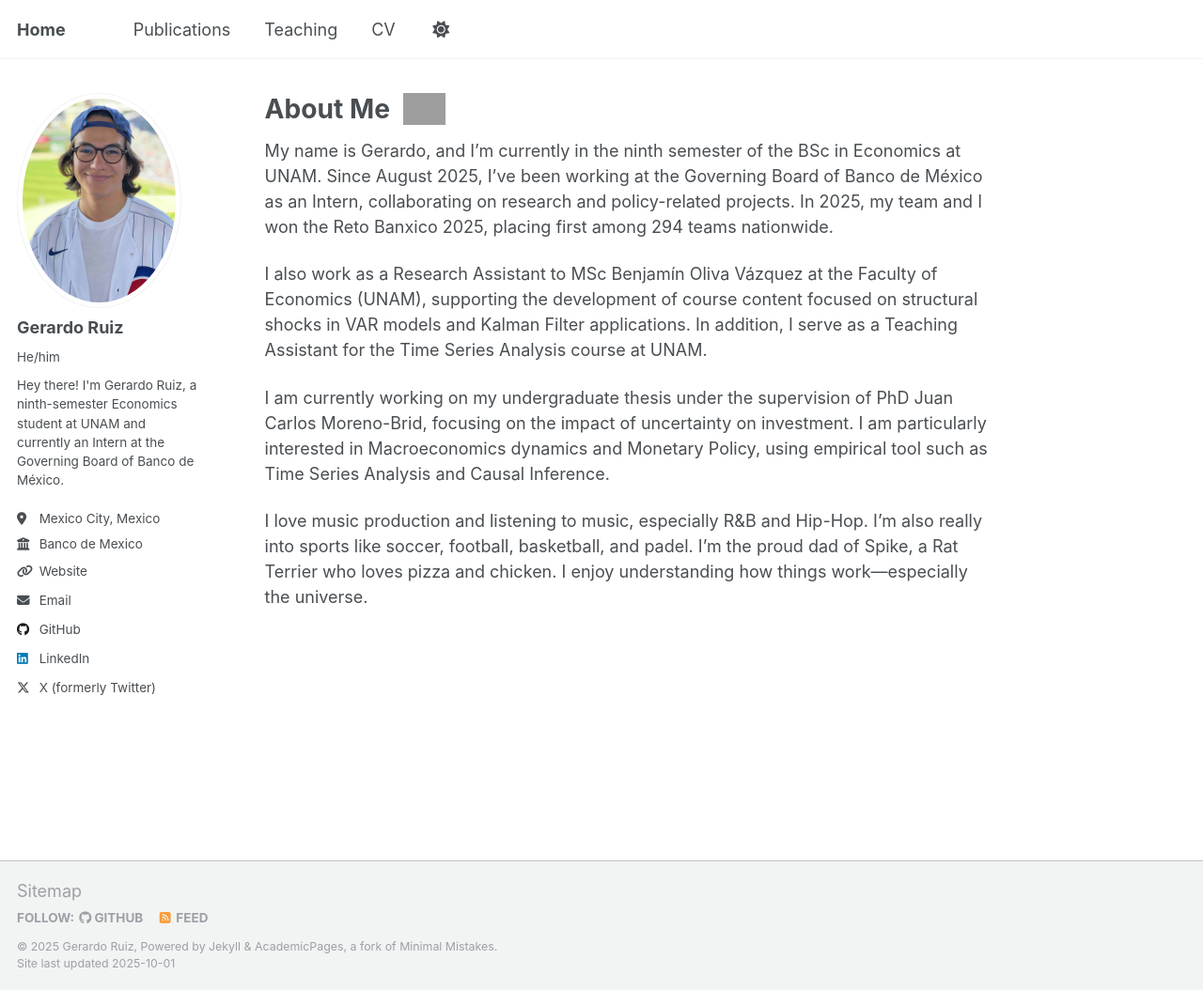
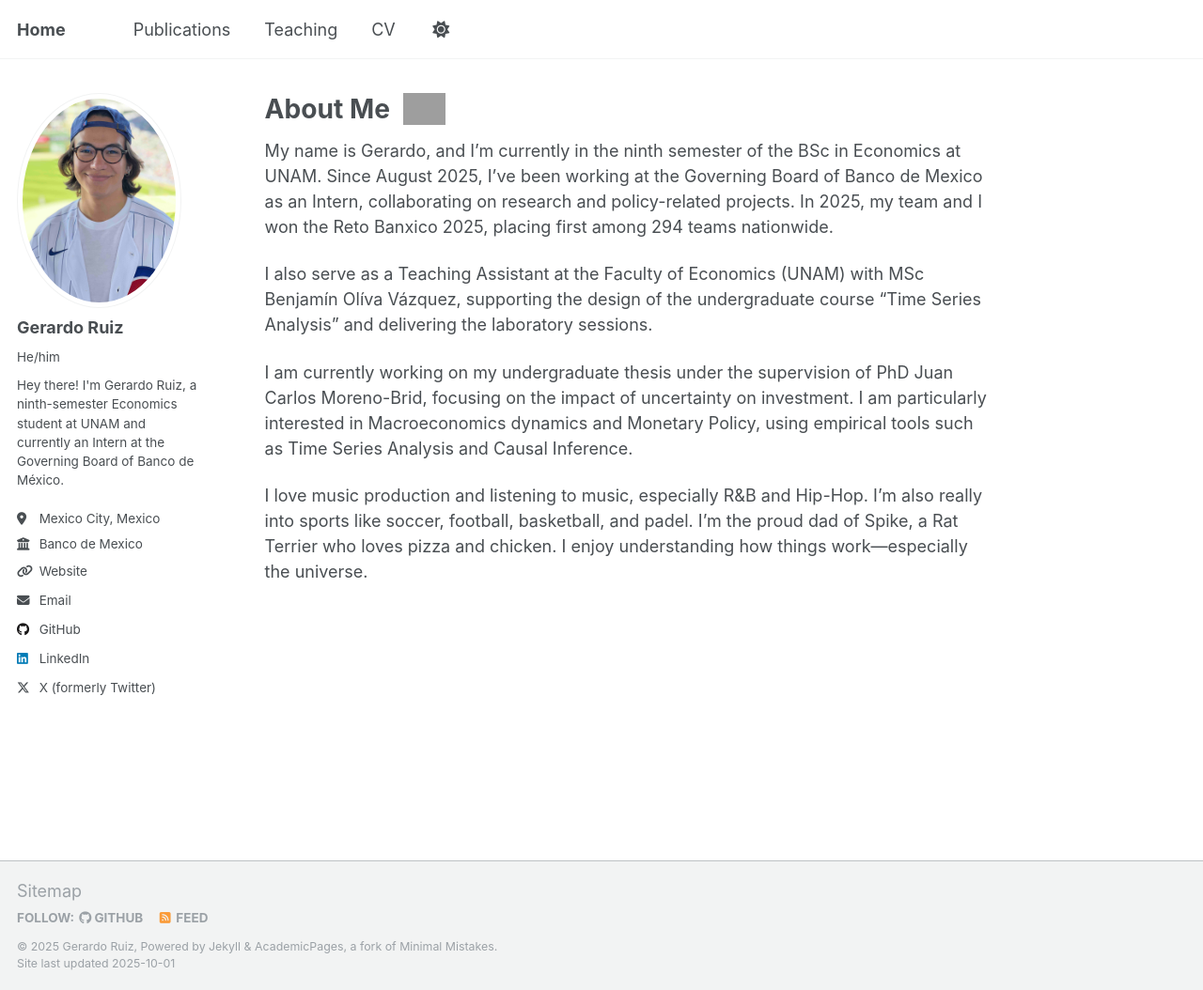
Before and after one commit to gerardorglz/gerardorglz.github.io, a Jekyll site: the page built from _pages/about.md, in a window 1280 px wide and 1054 px high. Shown: the whole window at 94% size. Built offline with Jekyll 4.4.1, drawn with Linux system fonts in a browser that asks for light colours; grey boxes are pictures that could not be loaded.

Commit message:
30/09/2025

```diff
--- a/_pages/about.md
+++ b/_pages/about.md
@@ -7,10 +7,10 @@ redirect_from:
   - /about.html
 ---
 
-My name is Gerardo, and I'm currently in the ninth semester of the BSc in Economics at UNAM. Since August 2025, I've been working at the Governing Board of Banco de México as an Intern, collaborating on research and policy-related projects. In 2025, my team and I won the Reto Banxico 2025, placing first among 294 teams nationwide.
+My name is Gerardo, and I'm currently in the ninth semester of the BSc in Economics at UNAM. Since August 2025, I've been working at the Governing Board of Banco de Mexico as an Intern, collaborating on research and policy-related projects. In 2025, my team and I won the Reto Banxico 2025, placing first among 294 teams nationwide.
 
-I also work as a Research Assistant to MSc Benjamín Oliva Vázquez at the Faculty of Economics (UNAM), supporting the development of course content focused on structural shocks in VAR models and Kalman Filter applications. In addition, I serve as a Teaching Assistant for the Time Series Analysis course at UNAM.
+I also serve as a Teaching Assistant at the Faculty of Economics (UNAM) with MSc Benjamín Olíva Vázquez, supporting the design of the undergraduate course "Time Series Analysis" and delivering the laboratory sessions.
 
-I am currently working on my undergraduate thesis under the supervision of PhD Juan Carlos Moreno-Brid, focusing on the impact of uncertainty on investment. I am particularly interested in Macroeconomics dynamics and Monetary Policy, using empirical tool such as Time Series Analysis and Causal Inference.
+I am currently working on my undergraduate thesis under the supervision of PhD Juan Carlos Moreno-Brid, focusing on the impact of uncertainty on investment. I am particularly interested in Macroeconomics dynamics and Monetary Policy, using empirical tools such as Time Series Analysis and Causal Inference.
 
 I love music production and listening to music, especially R&B and Hip-Hop. I’m also really into sports like soccer, football, basketball, and padel. I'm the proud dad of Spike, a Rat Terrier who loves pizza and chicken. I enjoy understanding how things work—especially the universe.
```
Also changed, not shown: _teaching/2014-spring-teaching-1.md (+1 -1 lines), 1 other file.
